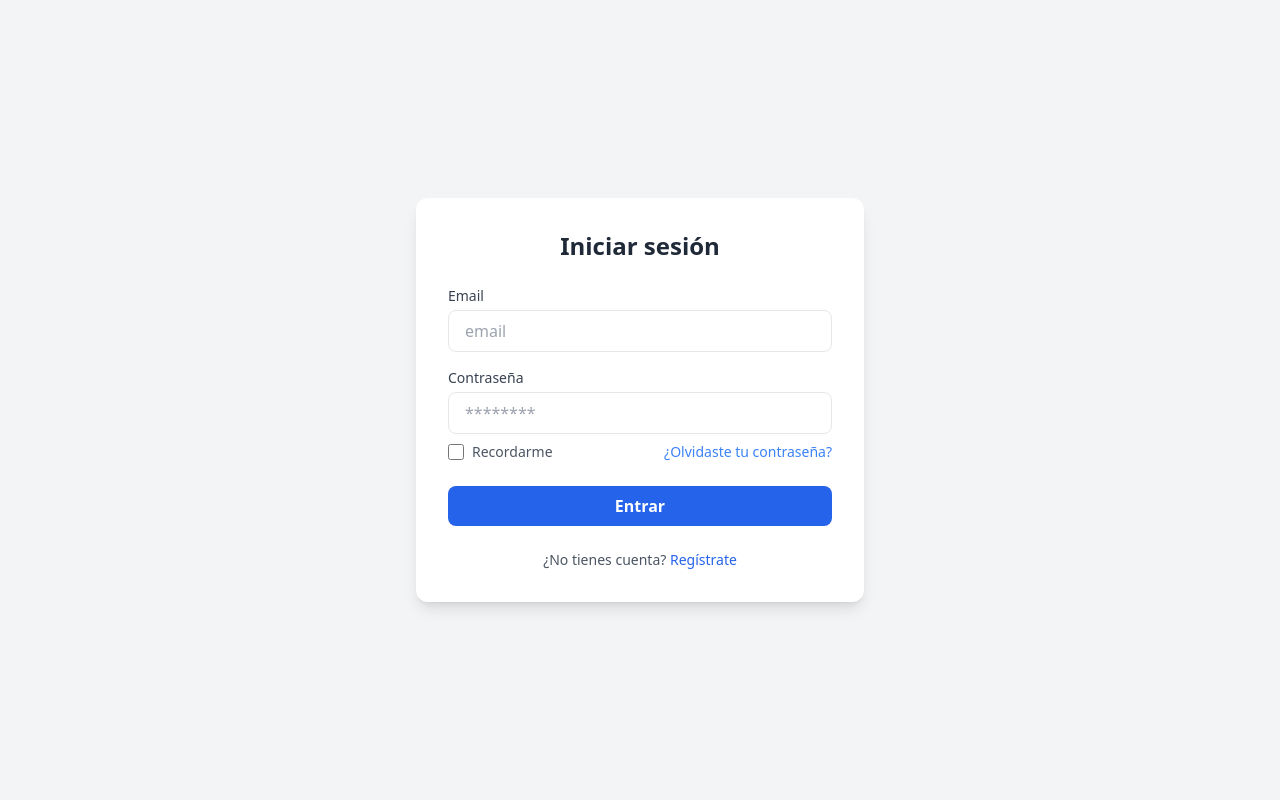
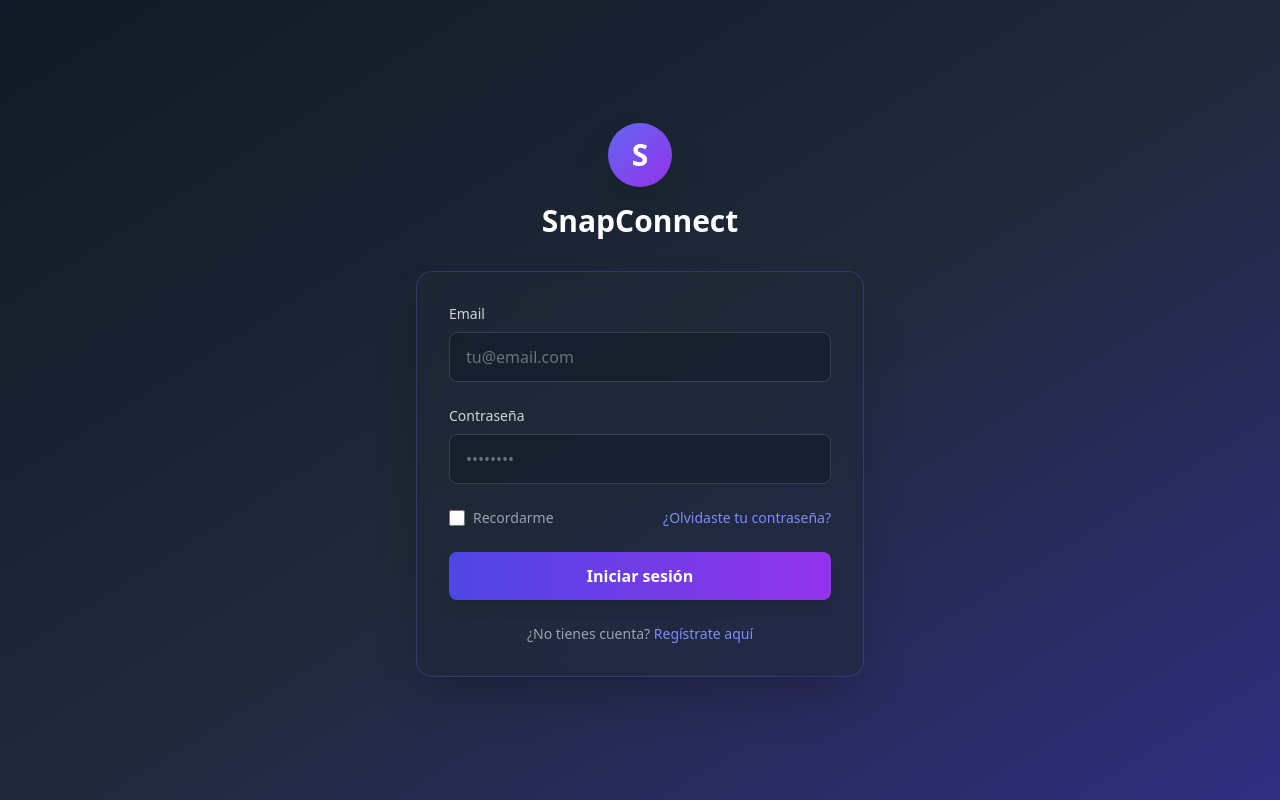
Before and after one commit to maria-delgado-eiriz/pixela-vue, a Vue app: page /login in a window 1280 px wide. Built offline with nearby package versions, Linux system fonts and the light colour scheme.

Commit message:
login restyling

```diff
--- a/src/views/LoginView.vue
+++ b/src/views/LoginView.vue
@@ -33,47 +33,67 @@
 </script>
 
 <template>
-  <div class="min-h-screen flex items-center justify-center bg-gray-100 p-4">
-    <div class="w-full max-w-md bg-white shadow-lg rounded-xl p-8">
-      <h2 class="text-2xl font-bold mb-6 text-center text-gray-800">Iniciar sesión</h2>
+  <div
+    class="min-h-screen flex items-center justify-center bg-gradient-to-br from-gray-900 via-gray-800 to-indigo-900 p-4"
+  >
+    <!-- Card con efecto glassmorphism -->
+    <div class="w-full max-w-md">
+      <!-- Logo y título -->
+      <div class="text-center mb-8">
+        <div
+          class="inline-flex items-center justify-center w-16 h-16 rounded-full bg-gradient-to-br from-indigo-500 to-purple-600 shadow-2xl mb-4"
+        >
+          <span class="text-white font-bold text-3xl">S</span>
+        </div>
+        <h1 class="text-3xl font-bold text-white mb-2">SnapConnect</h1>
+      </div>
 
-      <form @submit.prevent="submitLogin">
+      <!-- Card del formulario -->
+      <div
+        class="bg-gray-800/50 backdrop-blur-xl border border-indigo-500/30 shadow-2xl rounded-2xl p-8"
+      >
+        <form @submit.prevent="submitLogin" class="space-y-6">
           <!-- Email -->
-        <div class="mb-4">
-          <label class="block text-gray-700 text-sm font-medium mb-1"> Email </label>
+          <div>
+            <label class="block text-gray-300 text-sm font-medium mb-2"> Email </label>
             <input
               v-model="email"
               type="email"
-            class="w-full px-4 py-2 border rounded-lg focus:outline-none focus:ring focus:border-blue-400"
-            placeholder="email"
+              class="w-full px-4 py-3 bg-gray-900/50 border border-gray-700 rounded-lg text-white placeholder-gray-500 focus:outline-none focus:ring-2 focus:ring-indigo-500 focus:border-transparent transition-all"
+              placeholder="tu@email.com"
               required
             />
           </div>
 
           <!-- Password -->
-        <div class="mb-2">
-          <label class="block text-gray-700 text-sm font-medium mb-1"> Contraseña </label>
+          <div>
+            <label class="block text-gray-300 text-sm font-medium mb-2"> Contraseña </label>
             <input
               v-model="password"
               type="password"
-            class="w-full px-4 py-2 border rounded-lg focus:outline-none focus:ring focus:border-blue-400"
-            placeholder="********"
+              class="w-full px-4 py-3 bg-gray-900/50 border border-gray-700 rounded-lg text-white placeholder-gray-500 focus:outline-none focus:ring-2 focus:ring-indigo-500 focus:border-transparent transition-all"
+              placeholder="••••••••"
               required
             />
           </div>
 
           <!-- Remember + Forgot -->
-        <div class="flex items-center justify-between mb-6">
-          <label class="flex items-center">
+          <div class="flex items-center justify-between">
+            <label class="flex items-center cursor-pointer group">
               <input
                 type="checkbox"
                 v-model="remember"
-              class="h-4 w-4 text-blue-600 focus:ring-blue-500 border-gray-300 rounded"
+                class="h-4 w-4 text-indigo-600 focus:ring-indigo-500 border-gray-600 rounded bg-gray-900/50"
               />
-            <span class="ml-2 text-gray-600 text-sm">Recordarme</span>
+              <span class="ml-2 text-gray-400 text-sm group-hover:text-gray-300 transition-colors"
+                >Recordarme</span
+              >
             </label>
 
-          <router-link to="/forgot-password" class="text-blue-500 text-sm hover:underline">
+            <router-link
+              to="/forgot-password"
+              class="text-indigo-400 text-sm hover:text-indigo-300 transition-colors"
+            >
               ¿Olvidaste tu contraseña?
             </router-link>
           </div>
@@ -81,19 +101,31 @@
           <!-- Button -->
           <button
             type="submit"
-          class="w-full bg-blue-600 text-white font-semibold py-2 rounded-lg hover:bg-blue-700 transition"
+            class="w-full bg-gradient-to-r from-indigo-600 to-purple-600 text-white font-semibold py-3 rounded-lg hover:from-indigo-700 hover:to-purple-700 transform hover:scale-[1.02] transition-all shadow-lg hover:shadow-indigo-500/50"
           >
-          Entrar
+            Iniciar sesión
           </button>
         </form>
 
         <!-- Register Link -->
-      <p class="text-center mt-6 text-sm text-gray-600">
+        <div class="mt-6 text-center">
+          <p class="text-gray-400 text-sm">
             ¿No tienes cuenta?
-        <router-link to="/signup" class="text-blue-600 hover:underline"> Regístrate </router-link>
+            <router-link
+              to="/signup"
+              class="text-indigo-400 hover:text-indigo-300 font-medium transition-colors"
+            >
+              Regístrate aquí
+            </router-link>
           </p>
+        </div>
+      </div>
     </div>
   </div>
 </template>
 
-<style scoped></style>
+<style scoped>
+input[type='checkbox'] {
+  @apply cursor-pointer;
+}
+</style>
```
Lines whose indentation alone changed are shown as unchanged.
